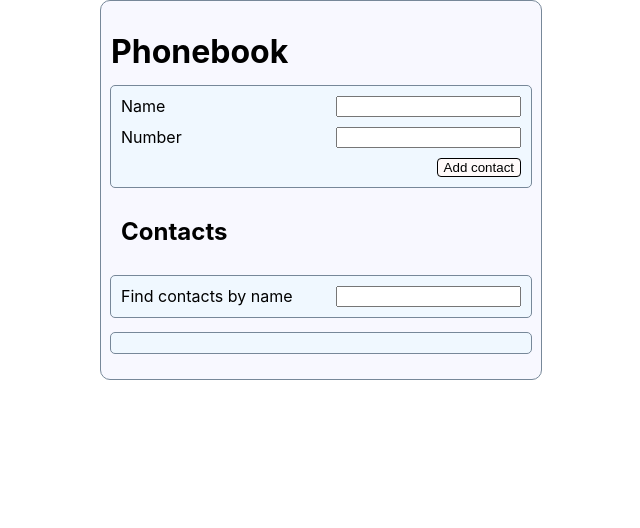
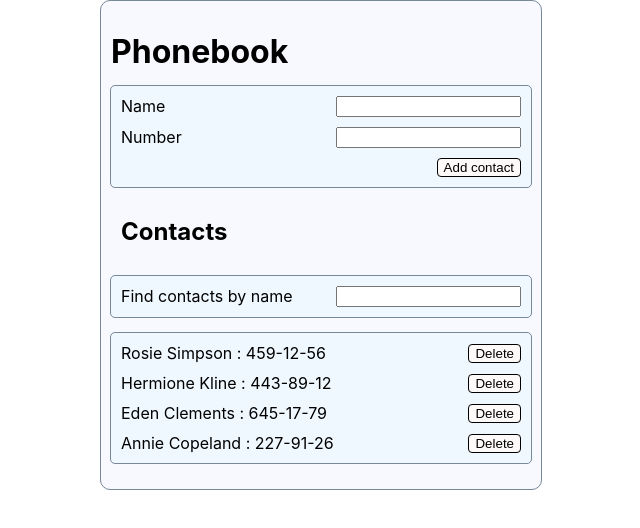
Before and after one commit to Serhii-kh/goit-react-hw-02-phonebook, a React (Create React App) app: page / in a window 1280 px wide. Shown: the top 528 px of the page, without its empty margins (319-959 px from the left). Built offline with nearby package versions, Linux system fonts and the light colour scheme.

Commit message:
add contacts array to the state

```diff
--- a/src/components/App.jsx
+++ b/src/components/App.jsx
@@ -7,8 +7,12 @@
 
 export class App extends Component {
 	state = {
-		contacts: [],
-
+		contacts: [
+			{ id: 'id-1', name: 'Rosie Simpson', number: '459-12-56' },
+			{ id: 'id-2', name: 'Hermione Kline', number: '443-89-12' },
+			{ id: 'id-3', name: 'Eden Clements', number: '645-17-79' },
+			{ id: 'id-4', name: 'Annie Copeland', number: '227-91-26' },
+		],
 		filter: ''
 	}
 
@@ -61,7 +65,6 @@
 				<ContactForm onFormSubmit={this.addContact} />
 				<h2>Contacts</h2>
 				<Filter value={filter} onChange={this.changeFilter} />
-
 				<ContactsList contacts={filteredContacts} onDeleteContact={this.deleteContact} />
 			</div>
 		);
```
